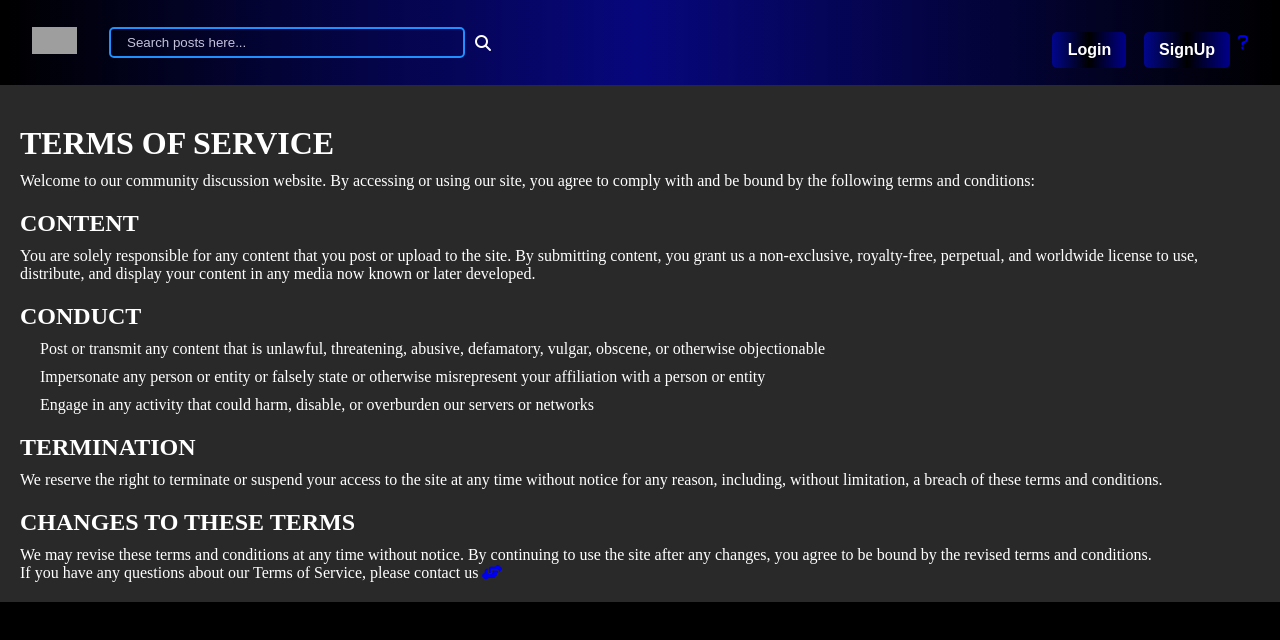
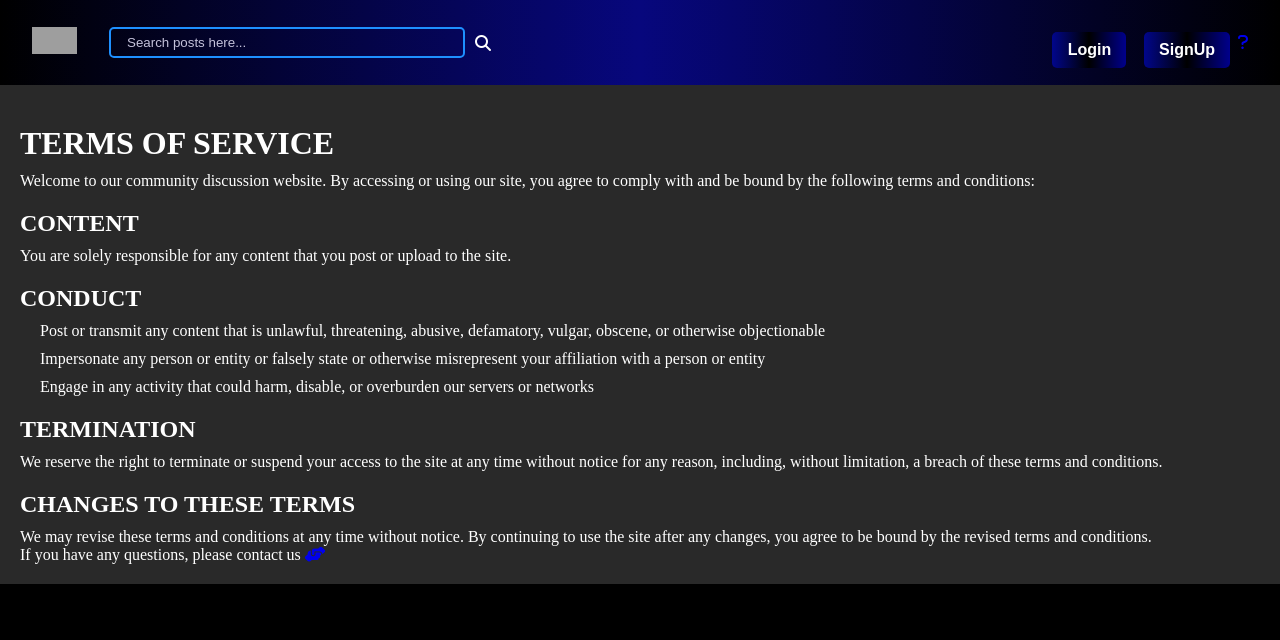
Before and after one commit to itss0urav/Anywhere-frontend, a React (Vite) app: page /tos in a window 1280 px wide. Shown: the top 640 px of the page. Built offline with nearby package versions, Linux system fonts and the light colour scheme; no server answers; grey boxes are pictures that could not be loaded; a web font is replaced by a local one.

Commit message:
tos updates

```diff
--- a/src/App.jsx
+++ b/src/App.jsx
@@ -13,7 +13,7 @@ import AboutUs from "./components/Pages/AboutUs/AboutUs";
 import Cmt from "./components/Comment/cmt";
 import ReportPost from "./components/Report/ReportPost";
 import Verified from "./components/Verified/Verified";
-import VerificationPage from "./components/Pages/Requirements/Requirements";
+import VerificationPage from "./components/Pages/requirements/requirements";
 import Tos from "./components/Pages/TOS/tos";
 
 function App() {
--- a/src/components/Pages/TOS/tos.jsx
+++ b/src/components/Pages/TOS/tos.jsx
@@ -14,9 +14,7 @@ const TOS = () => {
       <h2>Content</h2>
       <p>
         You are solely responsible for any content that you post or upload to
-        the site. By submitting content, you grant us a non-exclusive,
-        royalty-free, perpetual, and worldwide license to use, distribute, and
-        display your content in any media now known or later developed.
+        the site.
       </p>
       <h2>Conduct</h2>
       <ul>
@@ -48,11 +46,11 @@ const TOS = () => {
         the revised terms and conditions.
       </p>
       <p className="outro">
-        If you have any questions about our Terms of Service, please contact us <Link to="https://tawk.to/chat/640d9f5b4247f20fefe56404/1grajd02l">
-        <i class="fa-solid fa-handshake-angle fa-bounce"></i>
-      </Link>
+        If you have any questions, please contact us{" "}
+        <Link to="https://tawk.to/chat/640d9f5b4247f20fefe56404/1grajd02l">
+          <i class="fa-solid fa-handshake-angle fa-bounce"></i>
+        </Link>
       </p>
-
     </div>
   );
 };
```
